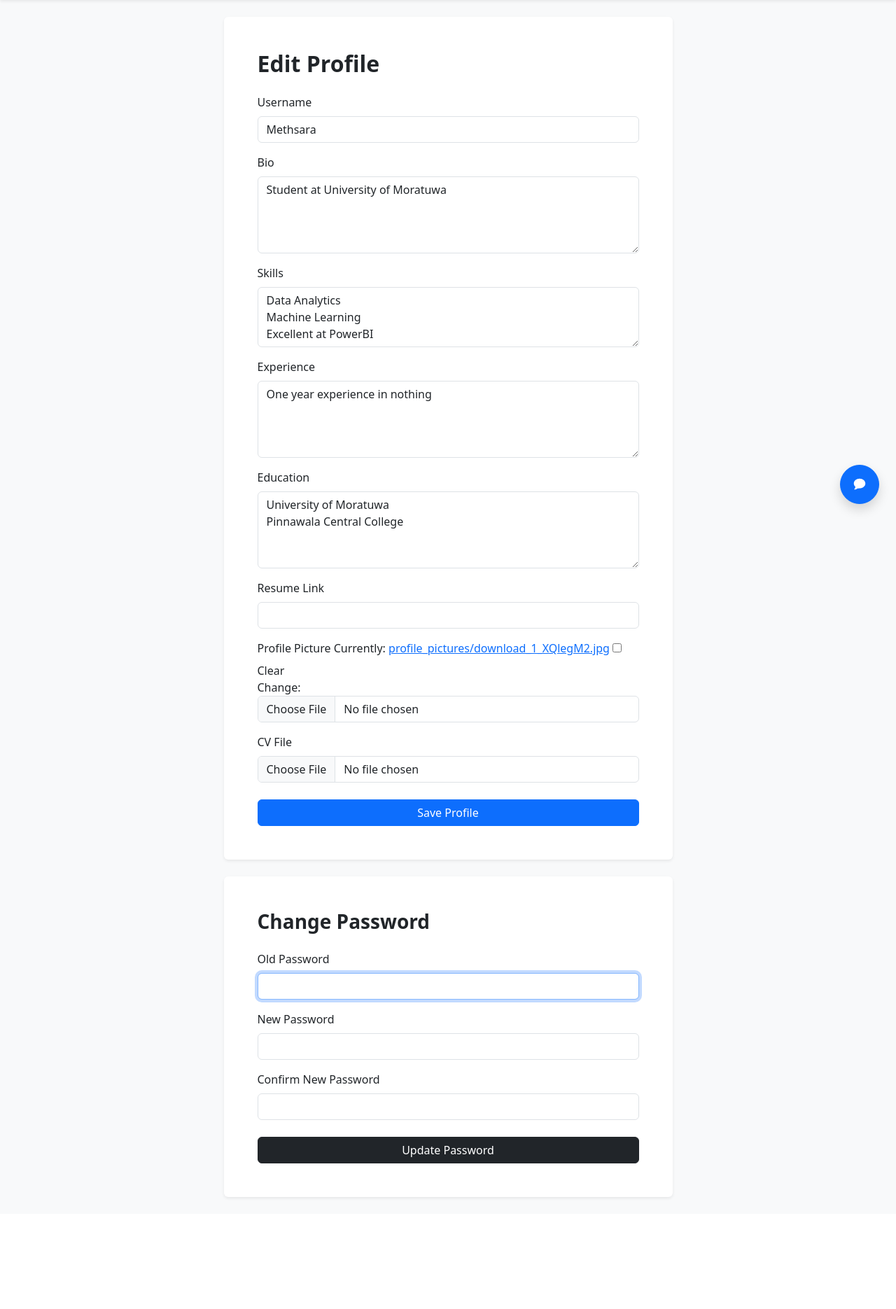
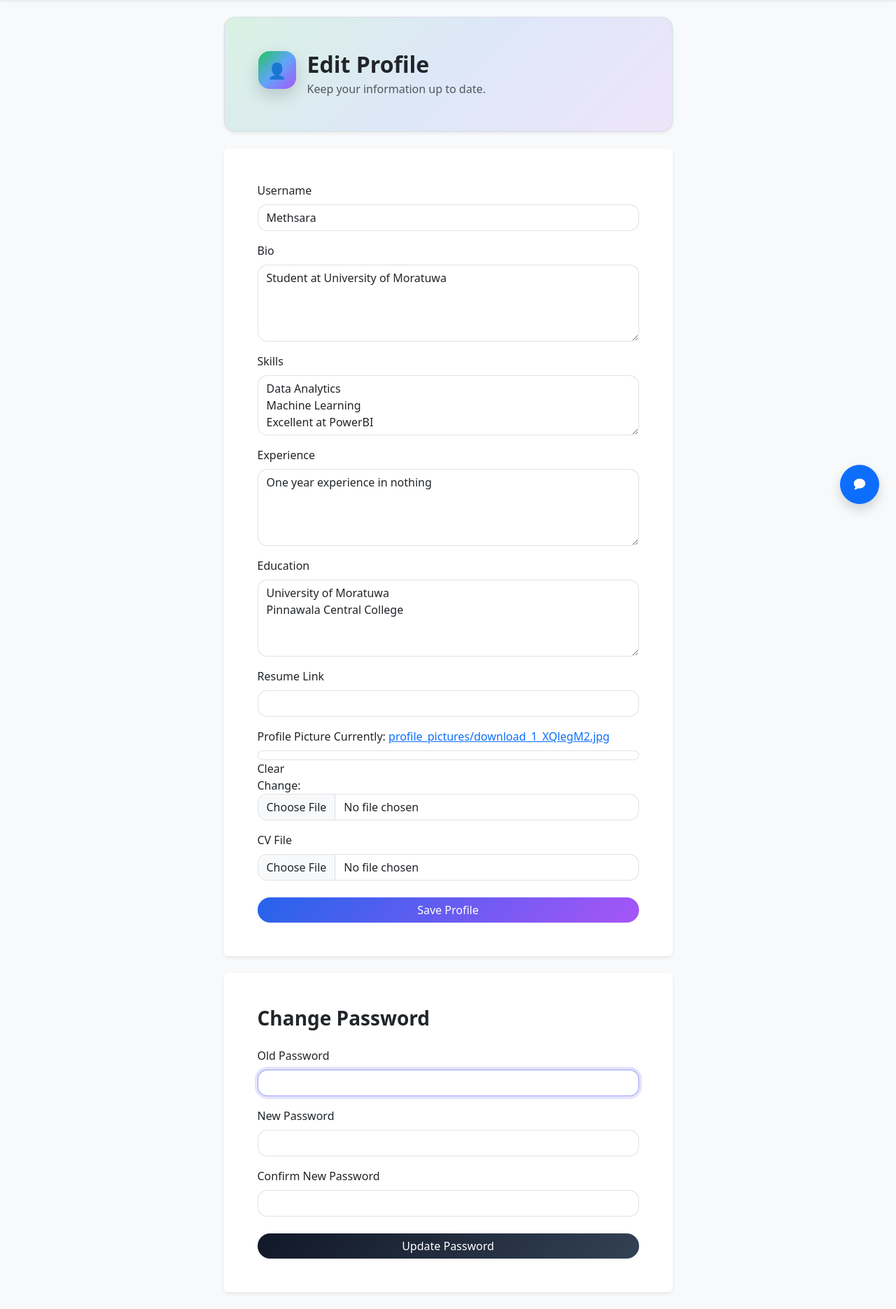
Before and after one commit to themiyawijenayaka100-coder/jobportal, a Django app: page /profile/edit/ in a window 1280 px wide. Shown: the part 56-1926 px from the top of the page at 70% size. Before the commit the page ends 1769 px from the top, so only its background shows below. Run offline with Django 5.2, Linux system fonts and the light colour scheme; a user stored in the database is signed in; data comes from the database, SQL or seed files in the repository.

Commit message:
Improved visibility of edit profile screen

```diff
--- a/templates/edit_profile.html
+++ b/templates/edit_profile.html
@@ -1,12 +1,73 @@
 {% extends 'base.html' %}
 
 {% block content %}
+<style>
+  /* Scoped to Edit Profile page only */
+  .edit-profile-page .ep-hero {
+    background: linear-gradient(135deg, rgba(34, 197, 94, .14), rgba(59, 130, 246, .14), rgba(168, 85, 247, .12));
+    border: 1px solid rgba(15, 23, 42, .06);
+  }
+  .edit-profile-page .ep-badge {
+    width: 54px;
+    height: 54px;
+    border-radius: 16px;
+    background: linear-gradient(135deg, #22c55e, #60a5fa, #a855f7);
+    color: #0b1020;
+    display: inline-flex;
+    align-items: center;
+    justify-content: center;
+    box-shadow: 0 .6rem 1.4rem rgba(0, 0, 0, .16);
+  }
+  .edit-profile-page .ep-card {
+    border: 1px solid rgba(15, 23, 42, .08);
+    overflow: hidden;
+  }
+  .edit-profile-page .ep-card-header {
+    background: linear-gradient(180deg, rgba(255,255,255,.96), rgba(255,255,255,.84));
+    border-bottom: 1px solid rgba(15, 23, 42, .08);
+  }
+  .edit-profile-page .ep-input {
+    border-radius: 14px;
+    border: 1px solid rgba(15, 23, 42, .12);
+  }
+  .edit-profile-page .ep-input:focus {
+    border-color: rgba(99, 102, 241, .55);
+    box-shadow: 0 0 0 .25rem rgba(99, 102, 241, .18);
+  }
+  .edit-profile-page .ep-btn-primary {
+    background: linear-gradient(135deg, #2563eb, #a855f7);
+    border: none;
+  }
+  .edit-profile-page .ep-btn-primary:hover {
+    filter: brightness(1.03);
+  }
+  .edit-profile-page .ep-btn-dark {
+    background: linear-gradient(135deg, #111827, #334155);
+    border: none;
+  }
+  .edit-profile-page .ep-btn-dark:hover {
+    filter: brightness(1.05);
+  }
+</style>
+
+<div class="edit-profile-page">
 <div class="row justify-content-center">
     <div class="col-lg-8 col-xl-7">
 
-        <div class="card shadow-sm border-0 mb-4">
+        <div class="ep-hero rounded-4 p-4 p-md-5 shadow-sm mb-4">
+            <div class="d-flex align-items-start gap-3">
+                <div class="ep-badge" aria-hidden="true">
+                    <span style="font-size: 22px; line-height: 1;">👤</span>
+                </div>
+                <div>
+                    <h2 class="fw-bold mb-1">Edit Profile</h2>
+                    <div class="text-muted">Keep your information up to date.</div>
+                </div>
+            </div>
+        </div>
+
+        <div class="card ep-card shadow-sm border-0 mb-4">
             <div class="card-body p-4 p-md-5">
-                <h2 class="fw-bold mb-4">Edit Profile</h2>
 
                 <form method="POST" enctype="multipart/form-data">
                     {% csrf_token %}
@@ -75,14 +136,14 @@
                         {% endif %}
                     </div>
 
-                    <button type="submit" name="save_profile" class="btn btn-primary w-100">
+                    <button type="submit" name="save_profile" class="btn ep-btn-primary text-white w-100 rounded-pill">
                         Save Profile
                     </button>
                 </form>
             </div>
         </div>
 
-        <div class="card shadow-sm border-0 mb-4">
+        <div class="card ep-card shadow-sm border-0 mb-4">
             <div class="card-body p-4 p-md-5">
                 <h3 class="fw-bold mb-4">Change Password</h3>
 
@@ -119,7 +180,7 @@
                         </div>
                     {% endif %}
 
-                    <button type="submit" name="change_password" class="btn btn-dark w-100">
+                    <button type="submit" name="change_password" class="btn ep-btn-dark text-white w-100 rounded-pill">
                         Update Password
                     </button>
                 </form>
@@ -136,8 +197,16 @@
         );
 
         passwordFields.forEach(function (field) {
-            field.classList.add("form-control");
+            field.classList.add("form-control", "ep-input");
+        });
+
+        const otherFields = document.querySelectorAll(
+            "input:not([type='password']), textarea, select"
+        );
+        otherFields.forEach(function (field) {
+            field.classList.add("form-control", "ep-input");
         });
     });
 </script>
+</div>
 {% endblock %}
```
